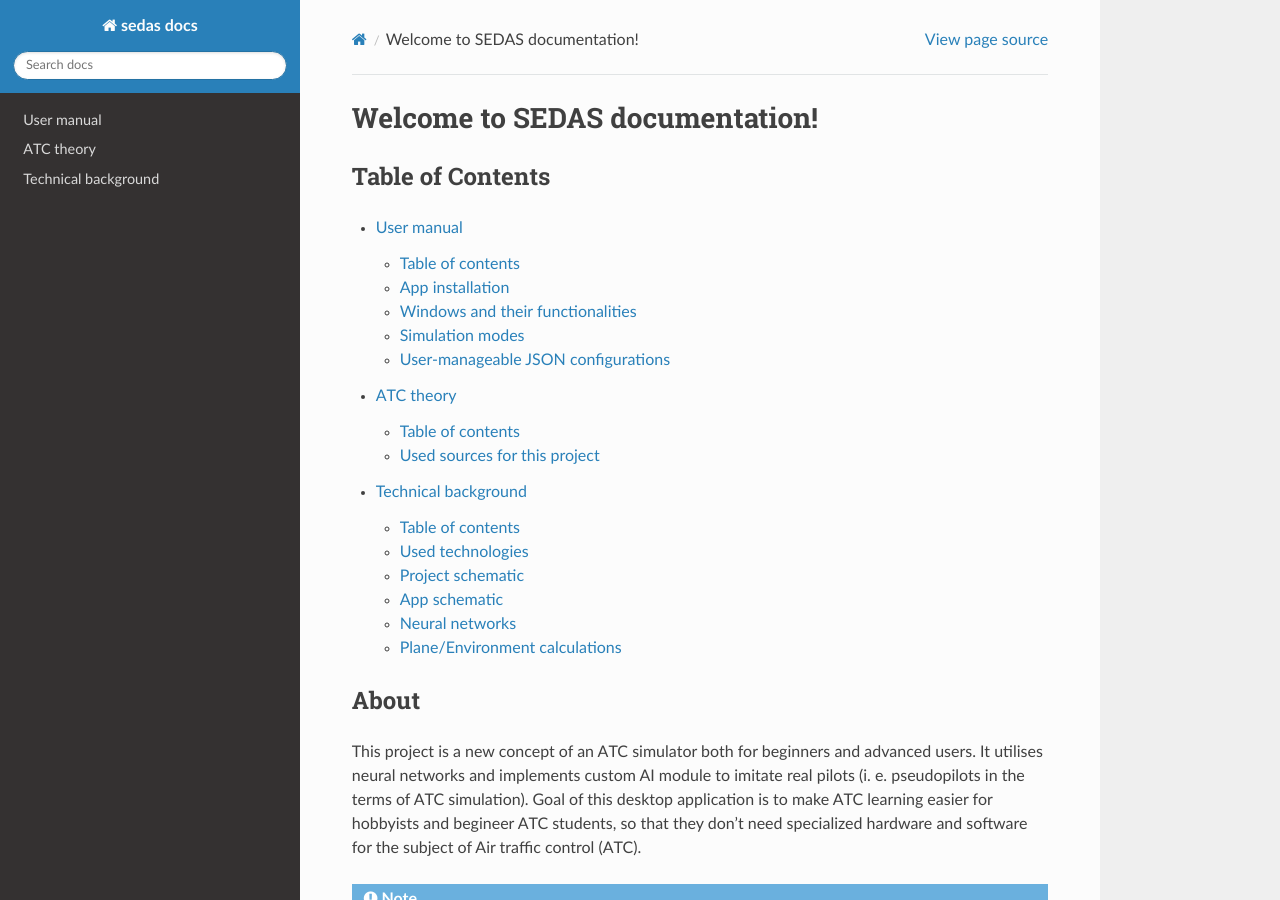
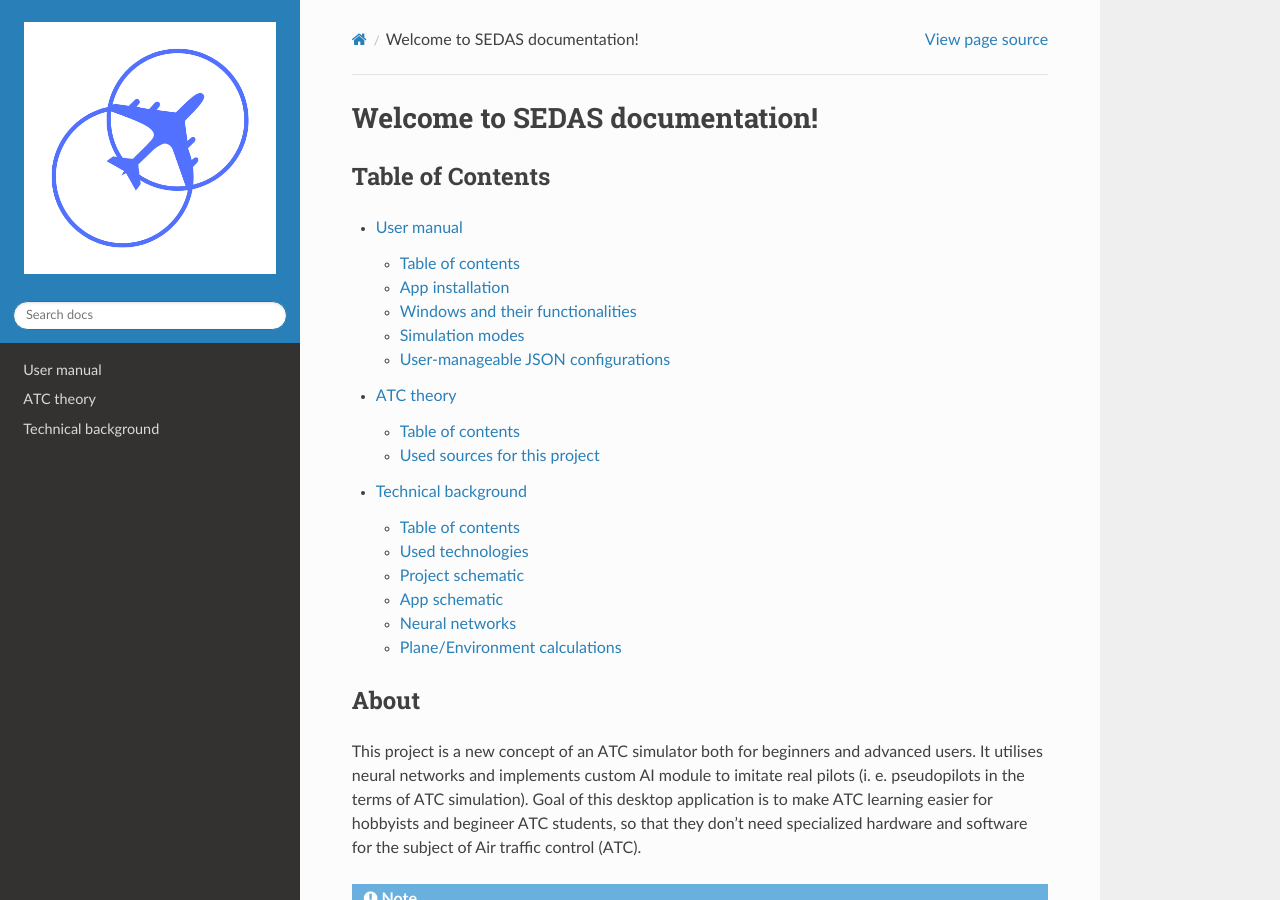
Before and after one commit to SEDAS-DevTeam/sedas-docs, a Sphinx documentation site: the page built from docs/en/source/index.rst, in a window 1280 px wide and 900 px high. Built offline with Sphinx 7.4.7 and the Read the Docs theme 3.1.0, drawn with Linux system fonts in a browser that asks for light colours; pages that are not in the unit, such as notebooks, are missing from menus.

Commit message:
added logo to the documentation

```diff
--- a/docs/en/source/conf.py
+++ b/docs/en/source/conf.py
@@ -31,6 +31,13 @@ templates_path = ['_templates']
 # -- Options for HTML output
 
 html_theme = 'sphinx_rtd_theme'
+html_logo = "_static/sedas.png"
+html_theme_options = {
+    'logo_only': True,
+    'display_version': True,
+}
+
+
 
 # -- Options for EPUB output
 epub_show_urls = 'footnote'
```
Also changed, not shown: docs/en/source/_static/sedas.png (added).
